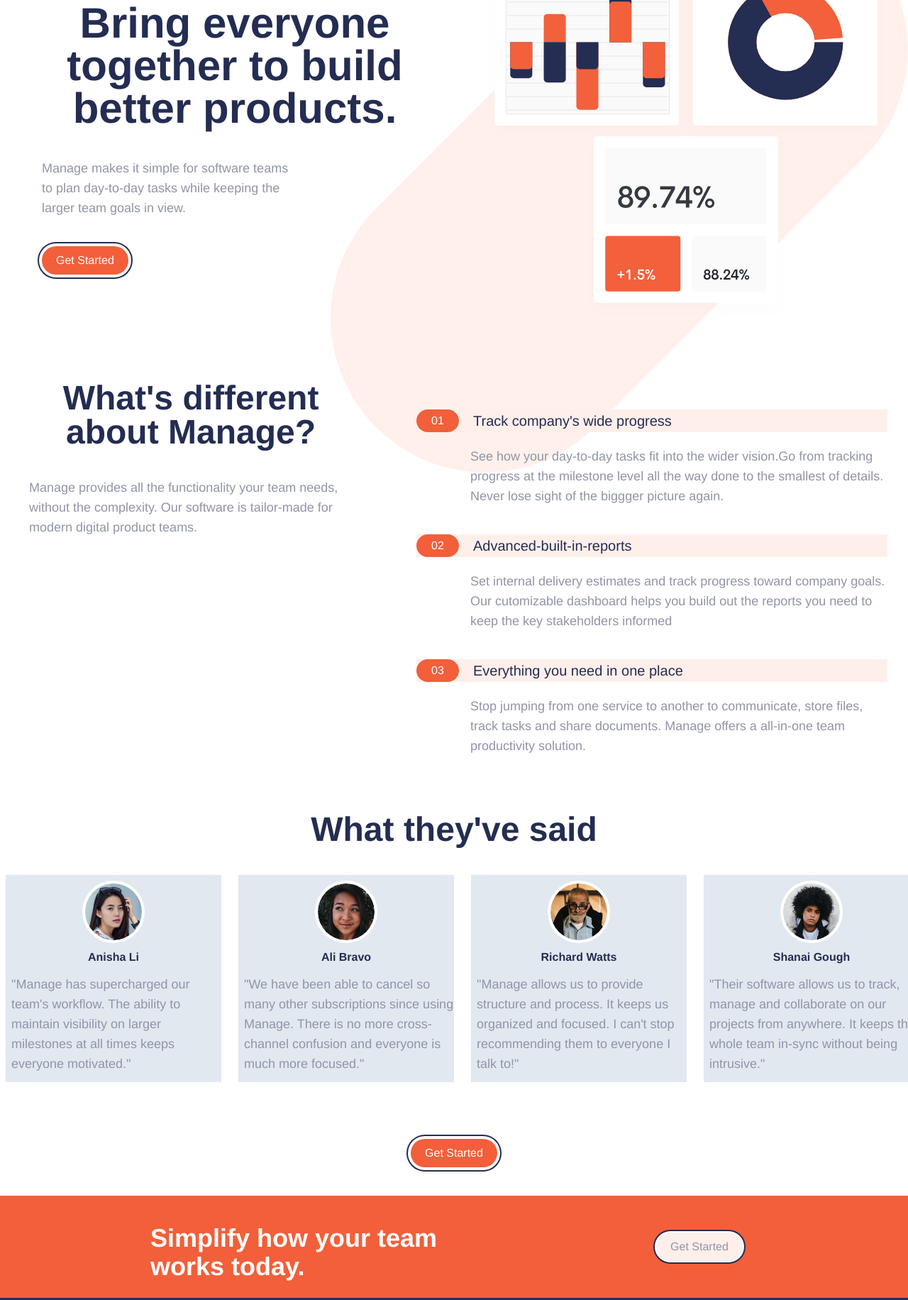
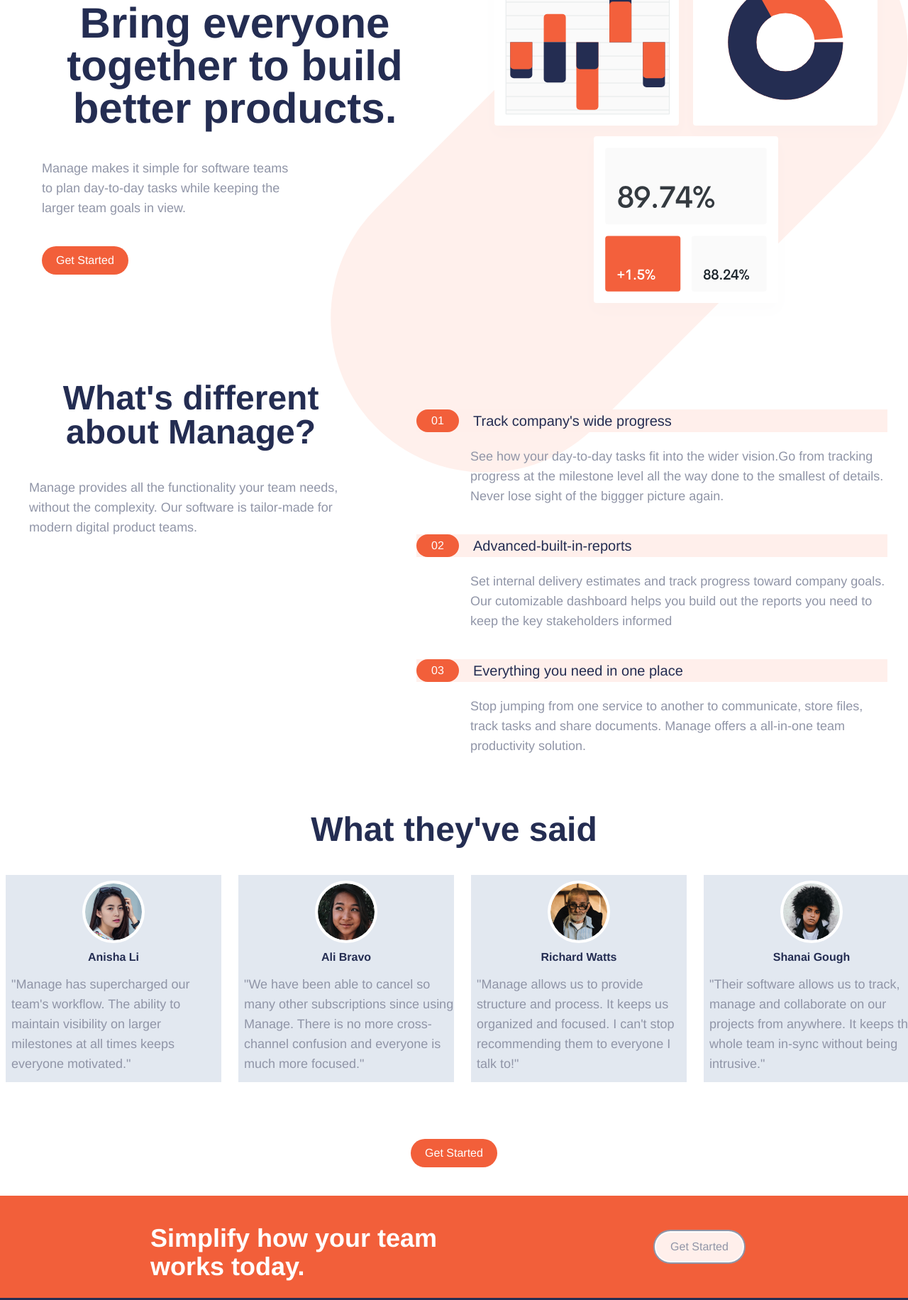
Before and after one commit to teagir-amos/Manage-Website-Project-b-, a website: page src/index.html in a window 1280 px wide. Shown: the part 148-1980 px from the top of the page at 71% size. Drawn offline with nearby package versions, Linux system fonts and the light colour scheme; a web font is replaced by a local one.

Commit message:
Final touch

```diff
--- a/src/index.html
+++ b/src/index.html
@@ -71,7 +71,7 @@
       </div>
       <div class="sm:hidden lg:flex">
         <button
-          class="flex items-center bg-brightred-50 h-10 p-5 rounded-full text-white ring-2 ring-darkblue-50 ring-offset-4 hover:ring-VeryPaleRed-50 hover:text-darkGrayishBlue-50 hover:bg-VeryPaleRed-50 cursor-pointer"
+          class="flex items-center bg-brightred-50 h-10 p-5 rounded-full text-white ring-2 ring-offset-2 hover:ring-VeryPaleRed-50 hover:text-darkGrayishBlue-50 hover:bg-VeryPaleRed-50 cursor-pointer"
         >
           Get Started
         </button>
@@ -116,7 +116,7 @@
             class="flex justify-center items-center lg:justify-start mt-10 w-full lg:ml-9"
           >
             <button
-              class="flex justify-center items-center bg-brightred-50 h-10 p-5 rounded-full text-white ring-2 ring-darkblue-50 ring-offset-4 hover:ring-VeryPaleRed-50 hover:text-darkGrayishBlue-50 hover:bg-VeryPaleRed-50 cursor-pointer hover:"
+              class="flex justify-center items-center bg-brightred-50 h-10 p-5 rounded-full text-white ring-2 ring-offset-2 hover:ring-VeryPaleRed-50 hover:text-darkGrayishBlue-50 hover:bg-VeryPaleRed-50 cursor-pointer hover:"
             >
               Get Started
             </button>
@@ -329,7 +329,7 @@
         class="flex justify-center items-center lg:justify-center mt-10 w-full"
       >
         <button
-          class="flex justify-center items-center bg-brightred-50 h-10 p-5 rounded-full text-white ring-2 ring-darkblue-50 ring-offset-4 hover:ring-VeryPaleRed-50 hover:text-darkGrayishBlue-50 hover:bg-VeryPaleRed-50 cursor-pointer hover:"
+          class="flex justify-center items-center bg-brightred-50 h-10 p-5 rounded-full text-white ring-2 ring-offset-2 hover:ring-VeryPaleRed-50 hover:text-darkGrayishBlue-50 hover:bg-VeryPaleRed-50 cursor-pointer hover:"
         >
           Get Started
         </button>
@@ -346,7 +346,7 @@
         </div>
         <div class="flex justify-center items-center mt-10 w-full">
           <button
-            class="flex justify-center items-center mb-10 text-darkGrayishBlue-50 hover:text-brightred-50 bg-VeryPaleRed-50 h-10 p-5 rounded-full hover:bg-VeryPaleRed-50 cursor-pointer ring-2 ring-darkblue-50 ring-offset-2 hover:ring-VeryPaleRed-50"
+            class="flex justify-center items-center mb-10 text-darkGrayishBlue-50 hover:text-brightred-50 bg-VeryPaleRed-50 h-10 p-5 rounded-full hover:bg-VeryPaleRed-50 cursor-pointer ring-2 ring-offset-2 hover:ring-VeryPaleRed-50"
           >
             Get Started
           </button>
```
